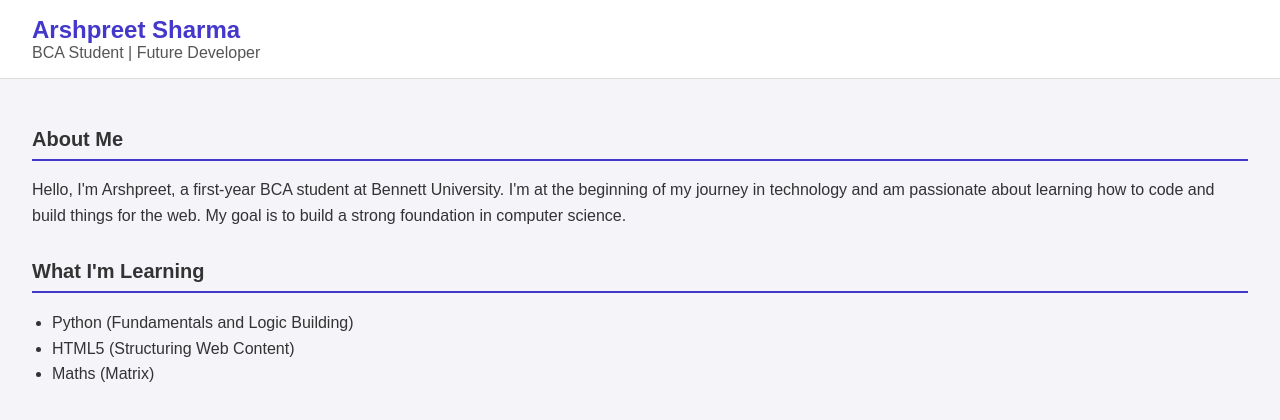
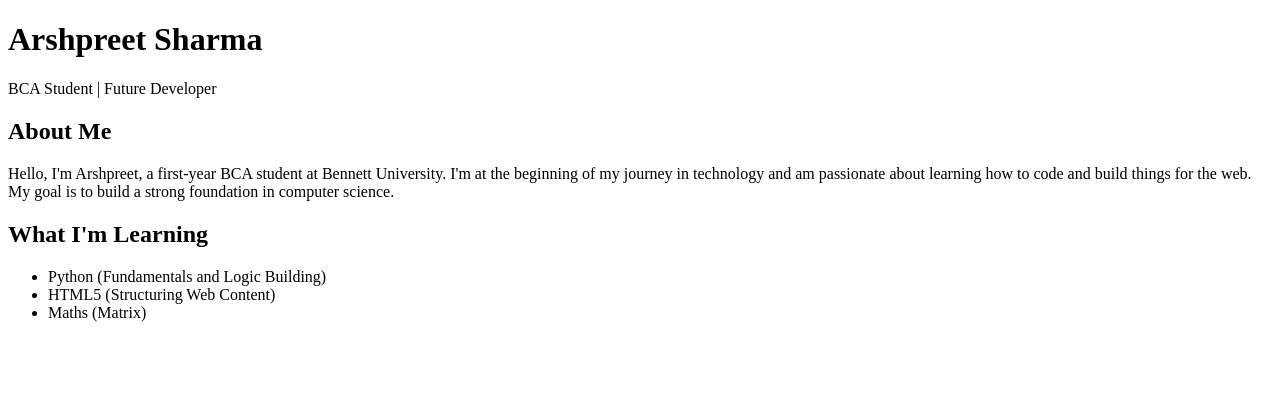
Before and after one commit to OGARSH/ogarsh.github.io, a plain HTML site: page index.html in a window 1280 px wide. Drawn offline with Linux system fonts and the light colour scheme.

Commit message:
Update index.html

```diff
--- a/index.html
+++ b/index.html
@@ -5,31 +5,31 @@
     <meta name="viewport" content="width=device-width, initial-scale=1.0">
     <title>Arshpreet Sharma - Portfolio</title>
 </head>
-<body style="font-family: sans-serif; background-color: #f4f4f9; color: #333; margin: 0; padding: 0;">
+<body>
 
-    <header style="background-color: white; padding: 1rem 2rem; border-bottom: 1px solid #ddd;">
-        <h1 style="font-size: 1.5rem; margin: 0; color: #4338ca;">Arshpreet Sharma</h1>
-        <p style="margin: 0; color: #555;">BCA Student | Future Developer</p>
+    <header>
+        <h1>Arshpreet Sharma</h1>
+        <p>BCA Student | Future Developer</p>
     </header>
 
-    <main style="padding: 2rem;">
+    <main>
 
-
-        <section id="about" style="margin-bottom: 2rem;">
-            <h2 style="font-size: 1.25rem; border-bottom: 2px solid #4338ca; padding-bottom: 0.5rem; color: #333;">About Me</h2>
-            <p style="line-height: 1.6;">
+        <section id="about">
+            <h2>About Me</h2>
+            <p>
                 Hello, I'm Arshpreet, a first-year BCA student at Bennett University. I'm at the beginning of my journey in technology and am passionate about learning how to code and build things for the web. My goal is to build a strong foundation in computer science.
             </p>
         </section>
 
-        <section id="skills" style="margin-bottom: 2rem;">
-            <h2 style="font-size: 1.25rem; border-bottom: 2px solid #4338ca; padding-bottom: 0.5rem; color: #333;">What I'm Learning</h2>
-            <ul style="line-height: 1.6; padding-left: 20px;">
+        <section id="skills">
+            <h2>What I'm Learning</h2>
+            <ul>
                 <li>Python (Fundamentals and Logic Building)</li>
                 <li>HTML5 (Structuring Web Content)</li>
                 <li>Maths (Matrix)</li>
             </ul>
         </section>
+
     </main>
 </body>
 </html>
```
